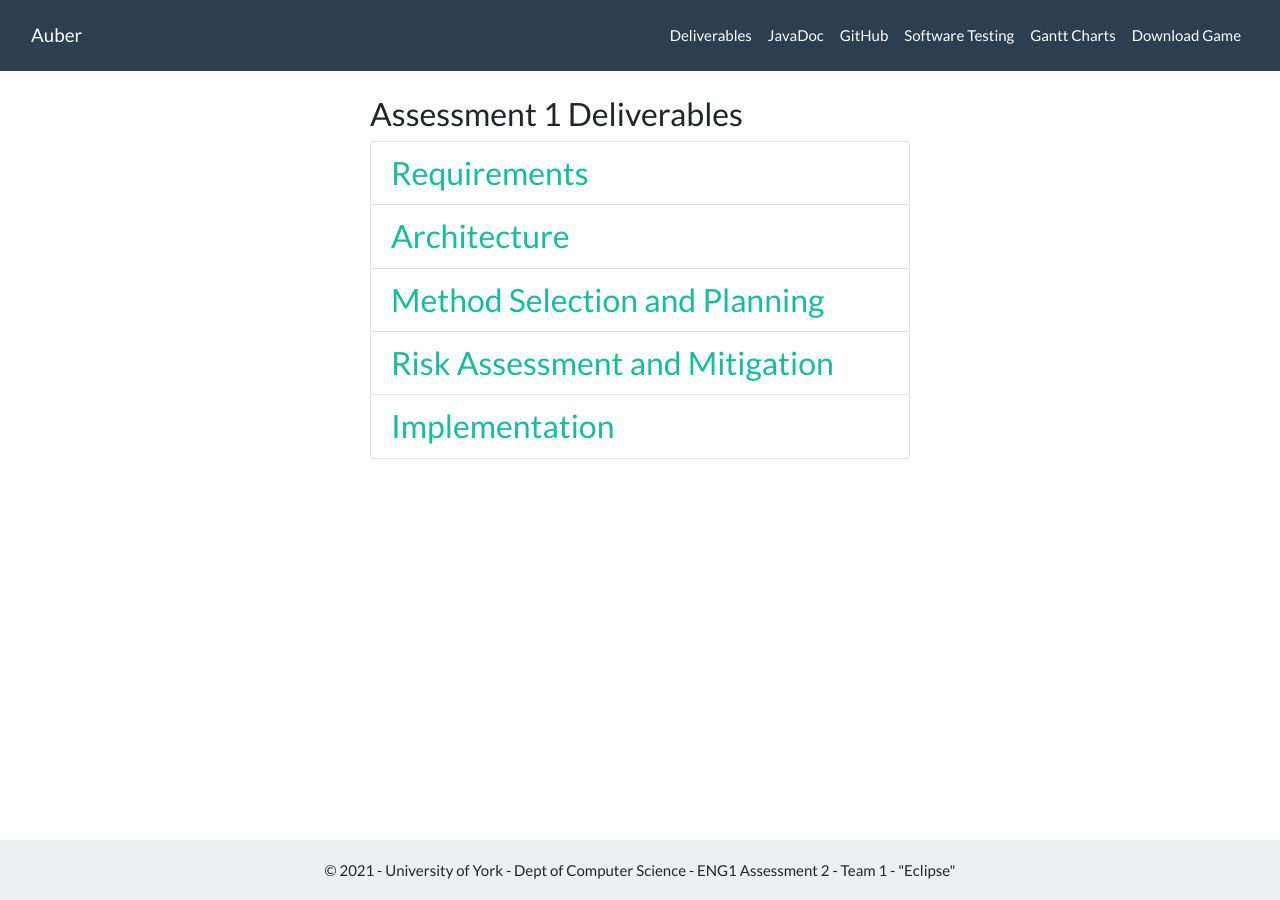
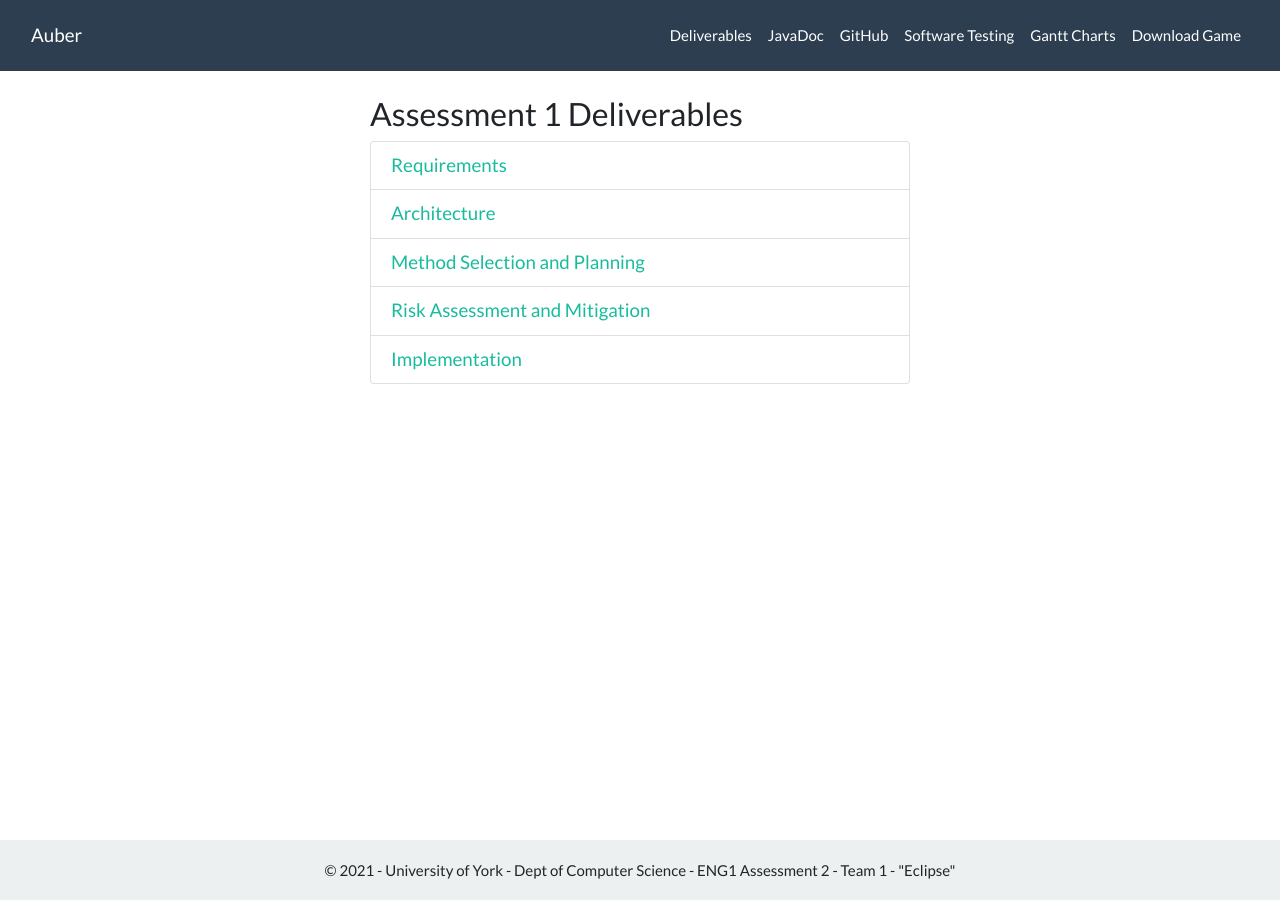
Before and after one commit to ENG1-Eclipse/website2, a Jekyll site: the page built from deliverables-display/Assessment1.html, in a window 1280 px wide. Built offline with Jekyll 4.4.1, drawn with Linux system fonts in a browser that asks for light colours; nearby versions of some CDN libraries.

Commit message:
Update Assessment1.html

```diff
--- a/deliverables-display/Assessment1.html
+++ b/deliverables-display/Assessment1.html
@@ -8,9 +8,9 @@ permalink: /deliverables/assessment1/
     {% for item in site.data.deliverables %}
       <li class="list-group-item list-group-item-action">
         {% if item.file %}
-            <a class="stretched-link link-undecorated h3" href="{{ site.url }}{{ site.baseurl }}{{item.file}}" download>{{item.name | camelcase}}</a>
+            <a class="stretched-link link-undecorated h5" href="{{ site.url }}{{ site.baseurl }}{{item.file}}" download>{{item.name | camelcase}}</a>
         {% elsif item.url %}
-            <a class="stretched-link link-undecorated h3" href="{{item.url}}">{{item.name | camelcase}}</a>
+            <a class="stretched-link link-undecorated h5" href="{{item.url}}">{{item.name | camelcase}}</a>
         {% else %}
             {{item.name | camelcase}}
         {% endif %}
```
